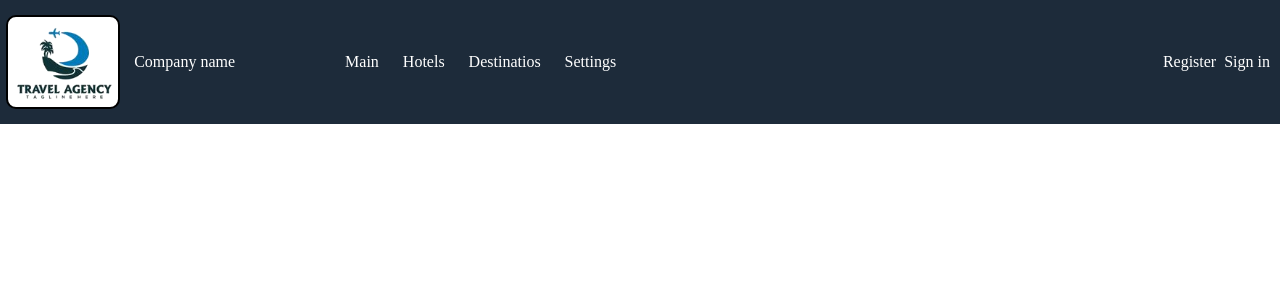
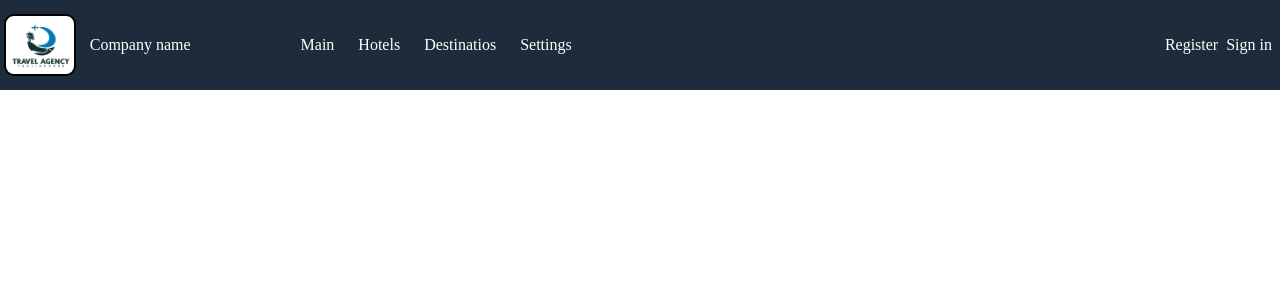
Before and after one commit to iamAbdo/S4, a PHP site: page / in a window 1280 px wide. Shown: the top 300 px of the page. Run offline with PHP 8.4, Linux system fonts and the light colour scheme.

Commit message:
logo size

```diff
--- a/index.html
+++ b/index.html
@@ -8,7 +8,6 @@
 <body>
 
     <header class="Header">
-        <nav class="navbar">
             <div class="left-side">
 
             <div class="logo">
@@ -35,7 +34,6 @@
             </div>
 
             </div>
-        </nav>
     </header>
 
 
--- a/register.html
+++ b/register.html
@@ -8,7 +8,6 @@
 <body>
 
     <header class="Header">
-        <nav class="navbar">
             <div class="left-side">
 
             <div class="logo">
@@ -35,7 +34,6 @@
             </div>
 
             </div>
-        </nav>
     </header>
 
     <div class="app">
--- a/styles.css
+++ b/styles.css
@@ -10,6 +10,11 @@ body,html{
 
 header{
     background-color: #1d2b3a;
+    display: flex;
+    justify-content: space-between;
+    height: 10vh;
+    align-items: center;
+    min-height: 50px;
 }
 
 a {
@@ -17,10 +22,6 @@ a {
     color: white;
 }
 
-.navbar {
-    display: flex;
-    justify-content: space-between;
-}
 
 .left-side {
     display: flex;
@@ -34,8 +35,8 @@ a {
 }
 
 .logo img {
-    height: 10vh;
-    width: auto;
+    height: 6vh;
+    min-height: 30px;
     background-color: #fff;
     border: 2px solid black;
     border-radius: 10px;
```
